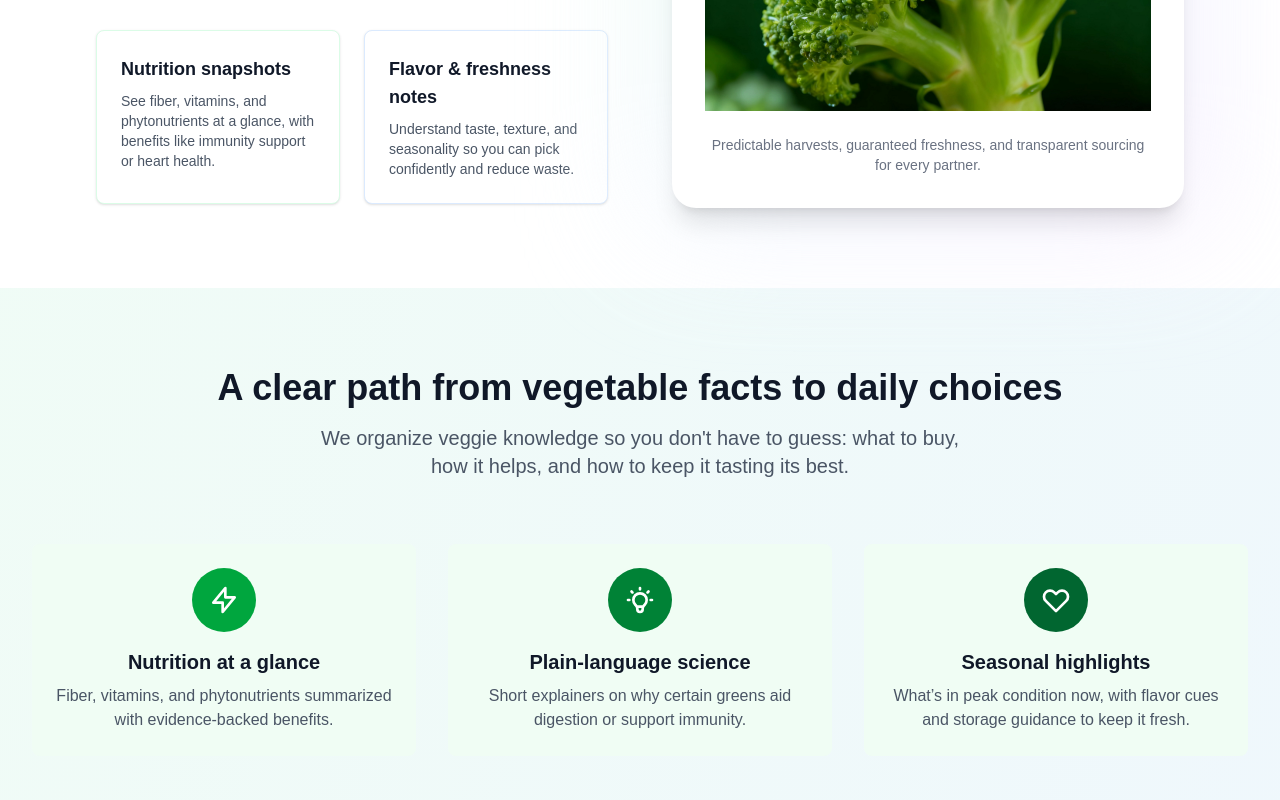
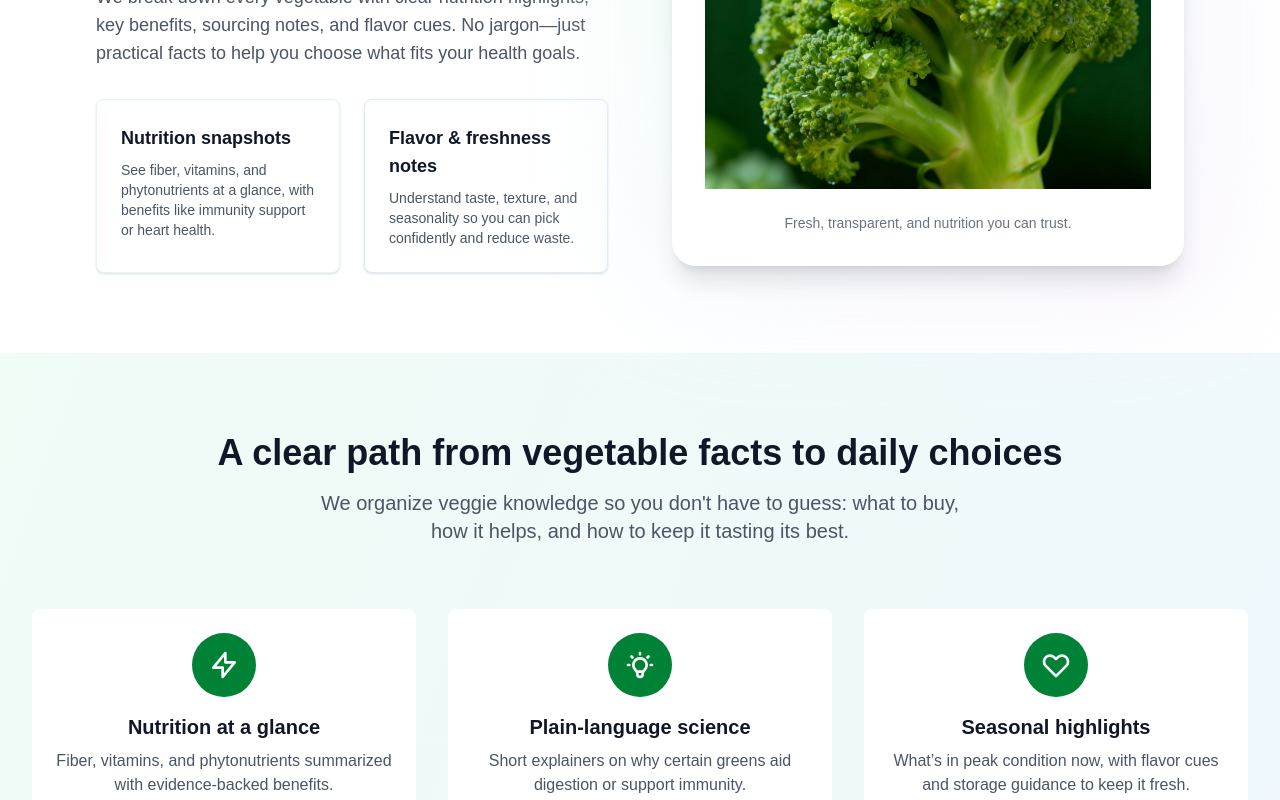
Before and after one commit to Yxggla/vegetable-web, a Next.js app: page / in a window 1280 px wide. Shown: the part 1040-1840 px from the top of the page. Built offline with nearby package versions, Linux system fonts and the light colour scheme.

Commit message:
Update AboutSection text and adjust HeroSection padding for improved layout
- Revised the text in the AboutSection to emphasize freshness and trust in nutrition.
- Increased padding in the HeroSection for better visual balance and spacing.

```diff
--- a/src/components/home/AboutSection.tsx
+++ b/src/components/home/AboutSection.tsx
@@ -49,8 +49,7 @@ export function AboutSection() {
 								className="mx-auto"
 							/>
 							<p className="mt-6 text-center text-sm text-gray-500">
-								Predictable harvests, guaranteed freshness, and transparent
-								sourcing for every partner.
+							Fresh, transparent, and nutrition you can trust.
 							</p>
 						</div>
 					</div>
--- a/src/components/home/HeroSection.tsx
+++ b/src/components/home/HeroSection.tsx
@@ -2,7 +2,7 @@ import Link from "next/link";
 
 export function HeroSection() {
 	return (
-		<section className="relative pb-12 pt-6">
+		<section className="relative pb-24 pt-12">
 			<div className="max-w-7xl mx-auto px-4 sm:px-6 lg:px-8">
 				<div className="text-center">
 					<img
--- a/src/components/home/TechnologySection.tsx
+++ b/src/components/home/TechnologySection.tsx
@@ -3,15 +3,15 @@ const features = [
 		title: "Nutrition at a glance",
 		description: "Fiber, vitamins, and phytonutrients summarized with evidence-backed benefits.",
 		iconPath: "M13 10V3L4 14h7v7l9-11h-7z",
-		containerClass: "bg-green-50",
-		badgeClass: "bg-green-600",
+		containerClass: "bg-white",
+		badgeClass: "bg-green-700",
 	},
 	{
 		title: "Plain-language science",
 		description: "Short explainers on why certain greens aid digestion or support immunity.",
 		iconPath:
 			"M9.663 17h4.673M12 3v1m6.364 1.636l-.707.707M21 12h-1M4 12H3m3.343-5.657l-.707-.707m2.828 9.9a5 5 0 117.072 0l-.548.547A3.374 3.374 0 0014 18.469V19a2 2 0 11-4 0v-.531c0-.895-.356-1.754-.988-2.386l-.548-.547z",
-		containerClass: "bg-green-50",
+		containerClass: "bg-white",
 		badgeClass: "bg-green-700",
 	},
 	{
@@ -19,8 +19,8 @@ const features = [
 		description: "What’s in peak condition now, with flavor cues and storage guidance to keep it fresh.",
 		iconPath:
 			"M4.318 6.318a4.5 4.5 0 000 6.364L12 20.364l7.682-7.682a4.5 4.5 0 00-6.364-6.364L12 7.636l-1.318-1.318a4.5 4.5 0 00-6.364 0z",
-		containerClass: "bg-green-50",
-		badgeClass: "bg-green-800",
+		containerClass: "bg-white",
+		badgeClass: "bg-green-700",
 	},
 ];
 
```
